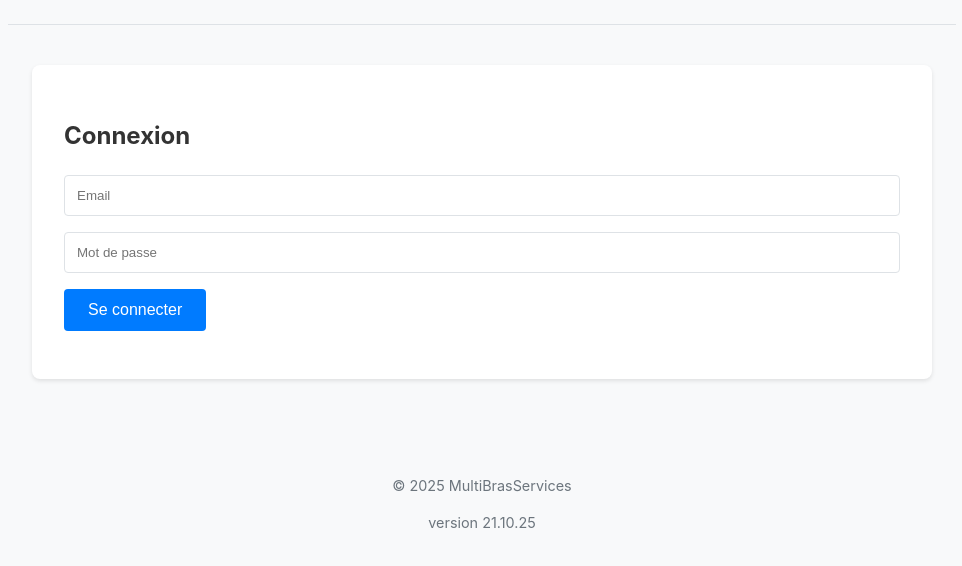
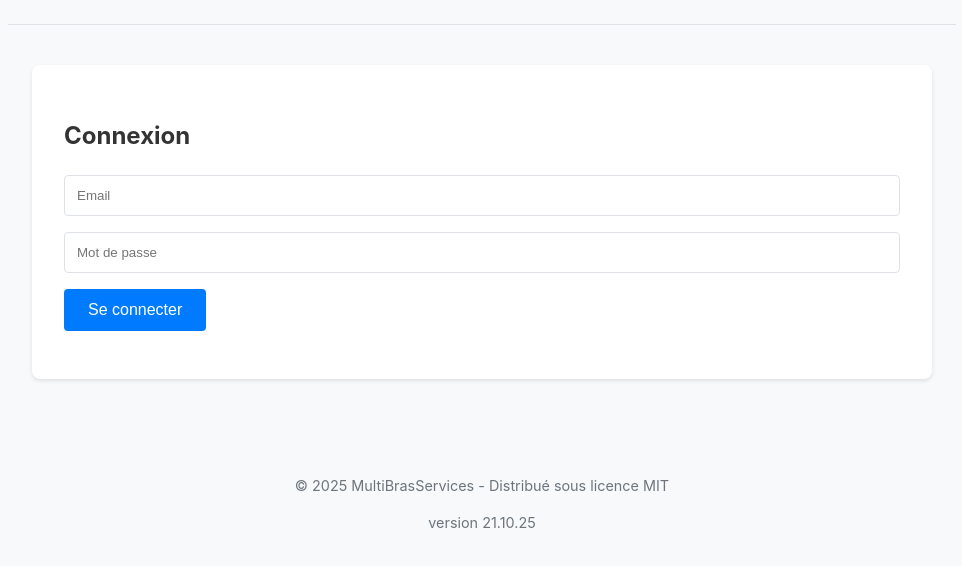
Before and after one commit to multibrasservices/xml_rename_for_chab, a plain HTML site: page index.html in a window 1280 px wide. Shown: the part 118-684 px from the top of the page, without its empty margins (158-1120 px from the left). Drawn offline with nearby package versions, Linux system fonts and the light colour scheme.

Commit message:
feat: add LICENSE and copyright information

```diff
--- a/index.html
+++ b/index.html
@@ -60,7 +60,7 @@
     </main>
 
     <footer>
-        <p>© 2025 MultiBrasServices</p>
+        <p>© 2025 MultiBrasServices - Distribué sous licence MIT</p>
         <p>version 21.10.25</p>
     </footer>
 
```
Also changed, not shown: 2 other files.
